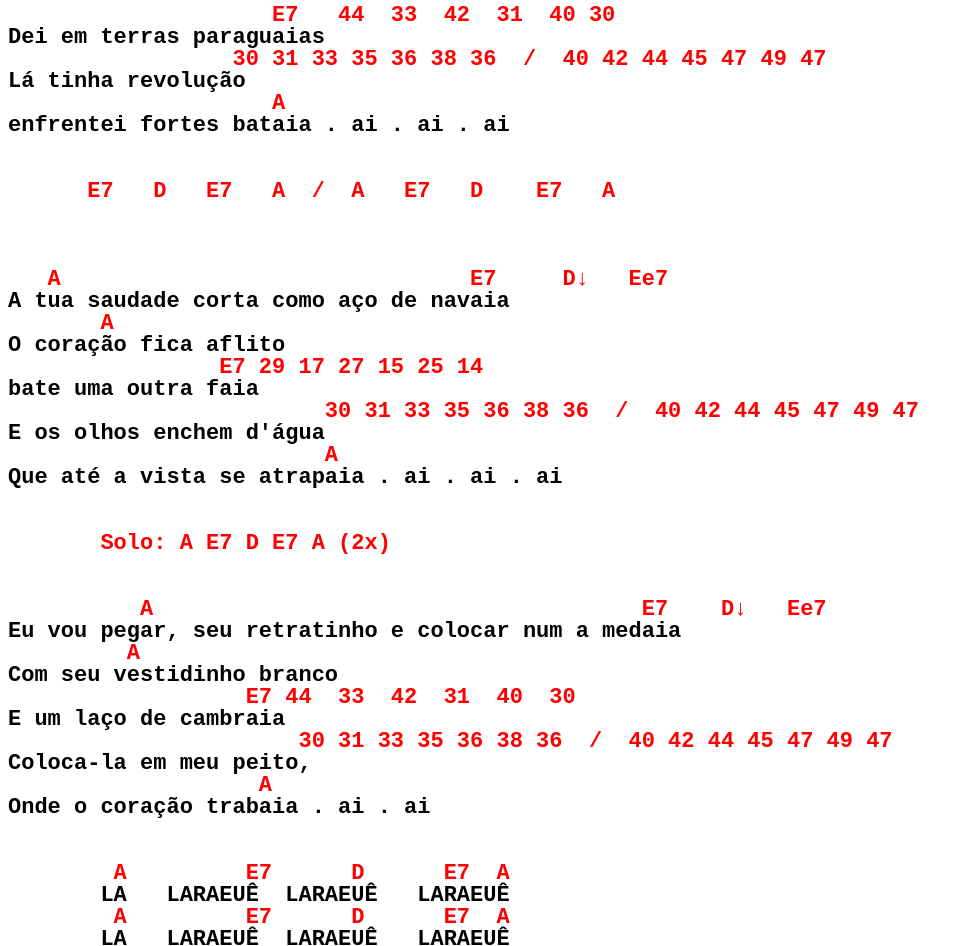
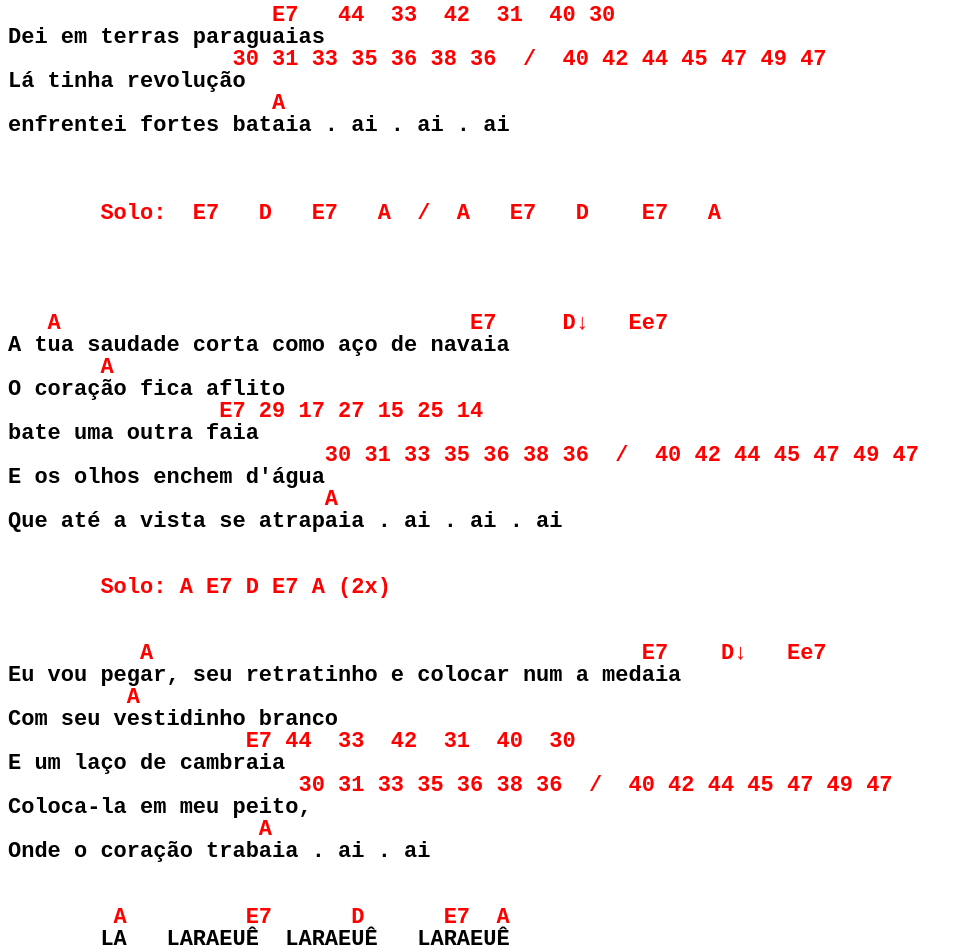
Before and after one commit to Marcelo-Pitanga/cancioneiro-viola, a plain HTML site: page Músicas/CUITELINHO - TOADA.html in a window 1280 px wide. Shown: the part 845-1791 px from the top of the page, without its empty margins (0-973 px from the left). Drawn offline with Linux system fonts and the light colour scheme.

Commit message:
Update CUITELINHO - TOADA.html

```diff
--- a/Músicas/CUITELINHO - TOADA.html
+++ b/Músicas/CUITELINHO - TOADA.html
@@ -190,7 +190,9 @@ Lá tinha revolução <span style="color: red;">
 enfrentei fortes bataia . ai . ai . ai <span class="cifra">
 
 
-      E7   D   E7   A  /  A   E7   D    E7   A
+
+       Solo:  E7   D   E7   A  /  A   E7   D    E7   A
+
 
 
 
```
